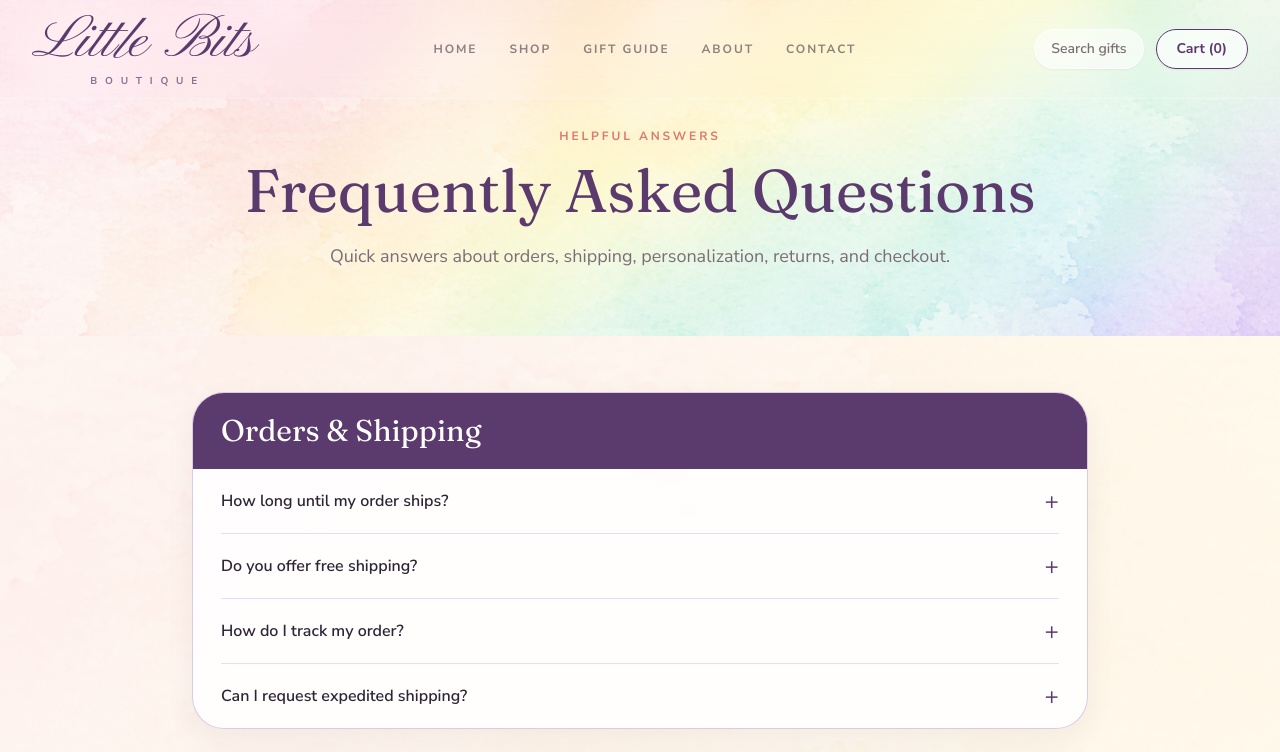
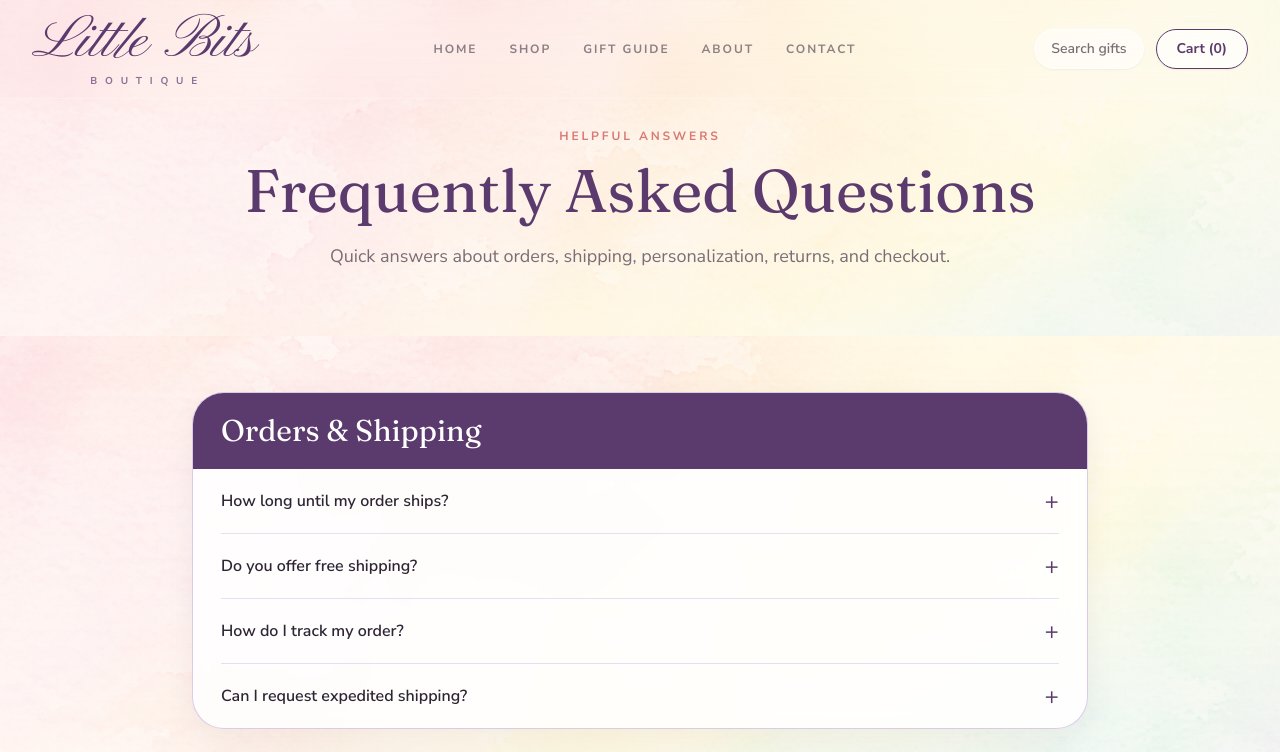
Before and after one commit to BoutiqueLittleBits-Admin/boutique-little-bits-site, a Next.js app: page /faq in a window 1280 px wide. Shown: the top 752 px of the page. Built offline with nearby package versions, Linux system fonts and the light colour scheme.

Commit message:
Unify watercolor backgrounds across sections

```diff
--- a/app/globals.css
+++ b/app/globals.css
@@ -10,6 +10,10 @@ body {
 
 body {
   background-color: #FFF9F2;
+  background-image: linear-gradient(rgba(255, 249, 242, 0.5), rgba(255, 249, 242, 0.68)), url("/brand/watercolor-soft.png");
+  background-attachment: fixed;
+  background-position: center top;
+  background-size: cover;
   color: #24332D;
   font-family: var(--font-sans), Inter, ui-sans-serif, system-ui, -apple-system, BlinkMacSystemFont, "Segoe UI", sans-serif;
 }
@@ -36,16 +40,19 @@ body {
 }
 
 .watercolor-soft {
-  background-image: linear-gradient(rgba(255, 249, 242, 0.1), rgba(255, 249, 242, 0.2)), url("/brand/watercolor-soft.png");
+  background-color: #FFF9F2;
+  background-image: linear-gradient(rgba(255, 249, 242, 0.46), rgba(255, 249, 242, 0.62)), url("/brand/watercolor-soft.png");
+  background-attachment: fixed;
   background-size: cover;
-  background-position: center;
+  background-position: center top;
 }
 
 .boutique-band {
   background-color: #FFF9F2;
-  background-image: linear-gradient(rgba(255, 249, 242, 0.74), rgba(255, 249, 242, 0.9)), url("/brand/watercolor-soft.png");
+  background-image: linear-gradient(rgba(255, 249, 242, 0.5), rgba(255, 249, 242, 0.68)), url("/brand/watercolor-soft.png");
+  background-attachment: fixed;
   background-size: cover;
-  background-position: center;
+  background-position: center top;
 }
 
 .boutique-panel {
--- a/app/page.js
+++ b/app/page.js
@@ -136,7 +136,7 @@ export default function Home() {
         </div>
       </section>
 
-      <section className="px-4 py-16 bg-brand-cream sm:px-6">
+      <section className="px-4 py-16 boutique-band sm:px-6">
         <div className="max-w-4xl mx-auto">
           <div className="text-center mb-10">
             <p className="text-xs font-bold uppercase tracking-[0.22em] text-brand-coral mb-3">Why Little Bits</p>
@@ -184,7 +184,7 @@ export default function Home() {
         </div>
       </section>
 
-      <section className="px-4 py-12 bg-brand-cream sm:px-6">
+      <section className="px-4 py-12 boutique-band sm:px-6">
         <div className="max-w-6xl mx-auto grid grid-cols-1 lg:grid-cols-[1fr_0.8fr] gap-8 items-center">
           <div>
             <p className="text-xs font-bold uppercase tracking-[0.22em] text-brand-coral mb-3">Customer trust</p>
```
